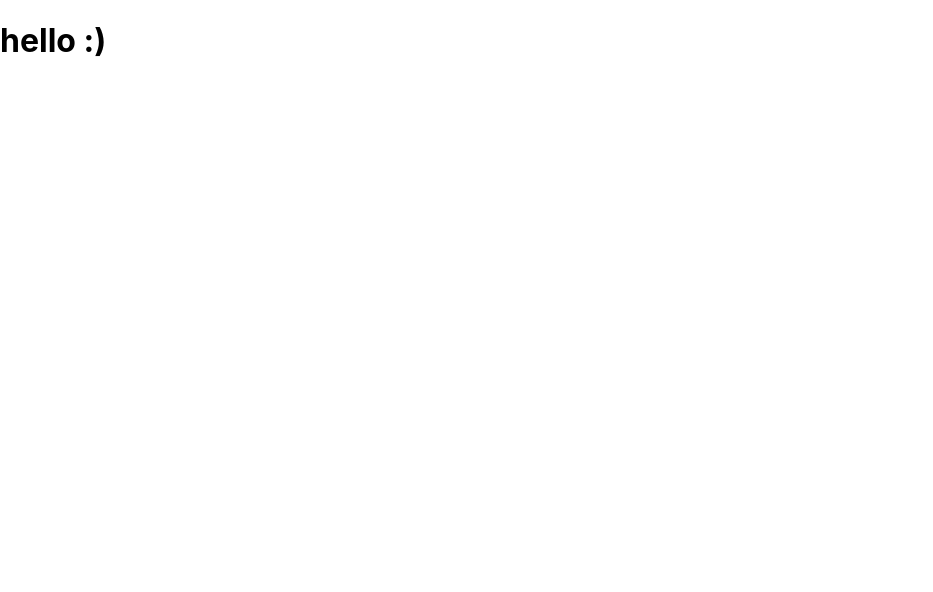
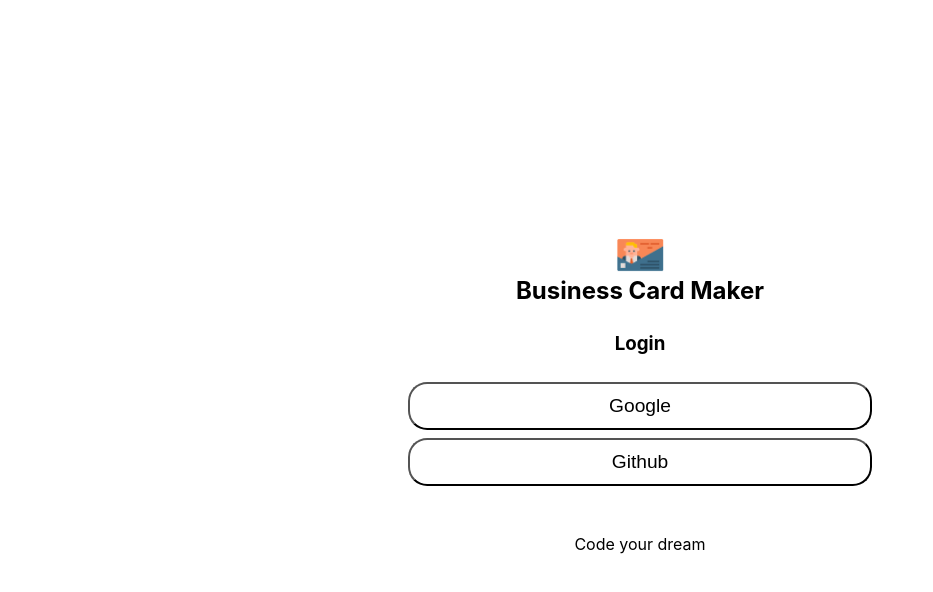
Before and after one commit to luckyjek/card-maker, a React (Create React App) app: page / in a window 1280 px wide. Shown: the top 592 px of the page, without its empty margins (0-933 px from the left). Built offline with nearby package versions, Linux system fonts and the light colour scheme; no server answers.

Commit message:
add login component

```diff
--- a/src/app.css
+++ /dev/null
@@ -1,39 +0,0 @@
-.App {
-  text-align: center;
-}
-
-.App-logo {
-  height: 40vmin;
-  pointer-events: none;
-}
-
-@media (prefers-reduced-motion: no-preference) {
-  .App-logo {
-    animation: App-logo-spin infinite 20s linear;
-  }
-}
-
-.App-header {
-  background-color: #282c34;
-  min-height: 100vh;
-  display: flex;
-  flex-direction: column;
-  align-items: center;
-  justify-content: center;
-  font-size: calc(10px + 2vmin);
-  color: white;
-}
-
-.App-link {
-  color: #61dafb;
-}
-
-@keyframes App-logo-spin {
-  from {
-    transform: rotate(0deg);
-  }
-
-  to {
-    transform: rotate(360deg);
-  }
-}
--- a/src/app.jsx
+++ b/src/app.jsx
@@ -1,8 +1,14 @@
 // import logo from './logo.svg';
-import './app.css';
+import styles from './app.module.css';
+import Login from './components/login/login';
 
-function App() {
-  return <h1 > hello :)< /h1> ;
+
+function App({authService}) {
+  return(
+    <div className={styles.app}>
+      <Login authService={authService} />
+    </div>
+  );
 }
 
 export default App;
--- /dev/null
+++ b/src/app.module.css
@@ -0,0 +1,13 @@
+@value makerGrey from './common/colors.css';
+
+*{
+    box-sizing:border-box;
+}
+.app{
+    width:100%;
+    height: 100vh;
+    display: flex;
+    justify-content: center;
+    align-items: center;
+    background-color: makerGrey;
+}
--- /dev/null
+++ b/src/components/footer/footer.jsx
@@ -0,0 +1,8 @@
+import React from 'react';
+import styles from './footer.module.css'
+const Footer = props =>
+<footer className={styles.footer}>
+    <p className={styles.title}>Code your dream</p>
+</footer>;
+
+export default Footer;
--- /dev/null
+++ b/src/components/footer/footer.module.css
@@ -0,0 +1,10 @@
+@value makerWhite, makerGreen from '../../common/colors.css';
+
+.footer{
+    width:100%;
+    background-color: makerGreen;
+    text-align: center;
+}
+.title{
+    color:makerWhite;
+}
--- /dev/null
+++ b/src/components/header/header.jsx
@@ -0,0 +1,10 @@
+import React from 'react';
+import styles from './header.module.css'
+const Header = ({onLogout}) =>(
+    <header className={styles.header}>
+        {onLogout && <button className={styles.logout} onClick={onLogout}>Logout</button>}
+        <img className={styles.logo} src="/images/logo.png" alt="logo"/>
+        <h1 className={styles.title} >Business Card Maker</h1>
+    </header>
+)
+export default Header;
--- /dev/null
+++ b/src/components/header/header.module.css
@@ -0,0 +1,29 @@
+@value makerGreen, makerBlack, makerWhite from '../../common/colors.css';
+
+.header{
+    width:100%;
+    text-align:center;
+    padding:0.5em;
+    background-color: makerGreen;
+    position:relative;
+}
+
+.logo{
+    width:3em;
+}
+.title{
+    margin:0;
+    color:makerWhite;
+}
+.logout{
+    position:absolute;
+    right:3em;
+    top:1em;
+    padding:0.8em;
+    border-radius:20%;
+    background-color: makerBlack;
+    color:makerWhite;
+    outline:0;
+    border:0;
+    cursor:pointer;
+}
--- /dev/null
+++ b/src/components/login/login.jsx
@@ -0,0 +1,35 @@
+import React from 'react';
+import Footer from '../footer/footer';
+import Header from '../header/header';
+import styles from './login.module.css';
+
+const Login = ({authService}) =>{
+    const onLogin = event => {
+        authService//
+        .login(event.currentTarget.textContent)
+        .then(console.log);
+    };
+    return(
+        <section className={styles.login}>
+            <Header/>
+            <section>
+                <h1>Login</h1>
+                <ul className={styles.list}>
+                    <li className={styles.item}>
+                        <button className={styles.button} onClick={onLogin}>
+                        Google
+                        </button>
+                    </li>
+                    <li className={styles.item}>
+                        <button className={styles.button} onClick={onLogin}>
+                        Github
+                        </button>
+                    </li>
+                </ul>
+            </section>
+            <Footer/>
+        </section>
+    )
+}
+
+export default Login;
--- /dev/null
+++ b/src/components/login/login.module.css
@@ -0,0 +1,37 @@
+@value makerGreen, makerLightPink, makerWhite from '../../common/colors.css';
+
+.login {
+  width: 30em;
+  text-align: center;
+  display: flex;
+  flex-direction: column;
+  justify-content: center;
+  background-color: makerWhite;
+}
+
+.list {
+  width: 100%;
+  display: flex;
+  flex-direction: column;
+  list-style: none;
+  padding: 0.5rem;
+}
+
+.item {
+  margin-bottom: 0.5em;
+}
+
+.button {
+  width: 100%;
+  height: 2.5em;
+  font-size: 1.2rem;
+  border-radius: 1.2rem;
+  background-color: transparent;
+  cursor: pointer;
+  border: 0.2rem solid makerGreen;
+  outline: 0;
+}
+
+.button:hover {
+  background-color: makerLightPink;
+}
--- a/src/index.js
+++ b/src/index.js
@@ -2,11 +2,13 @@
 import ReactDOM from 'react-dom';
 import './index.module.css';
 import App from './app';
+import AuthService from './service/auth_service';
 
+const authService = new AuthService();
 ReactDOM.render( <
   React.StrictMode >
   <
-  App / >
+  App authService={authService}/ >
   <
   /React.StrictMode>,
   document.getElementById('root')
--- a/src/service/auth_service.js
+++ b/src/service/auth_service.js
@@ -1,9 +1,11 @@
 import firebase from 'firebase';
+import firebaseApp from './firebase'
+
 class AuthService{
 
     login(providerName){
         const authProvider = new firebase.auth[`${providerName}AuthProvider`]();
-        return firebase.auth().signInWithPopup(authProvider);
+        return firebaseApp.auth().signInWithPopup(authProvider);
     }
 }
 
```
